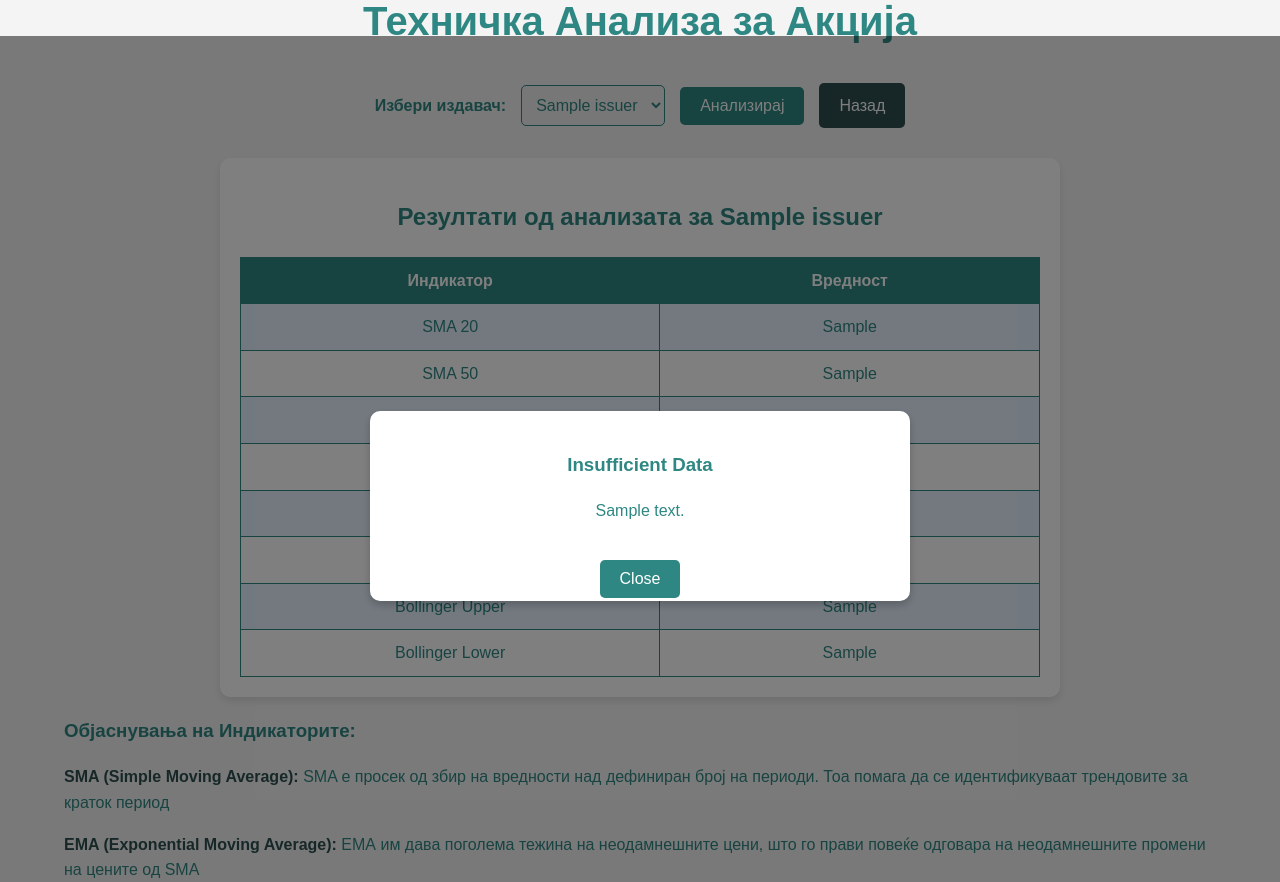
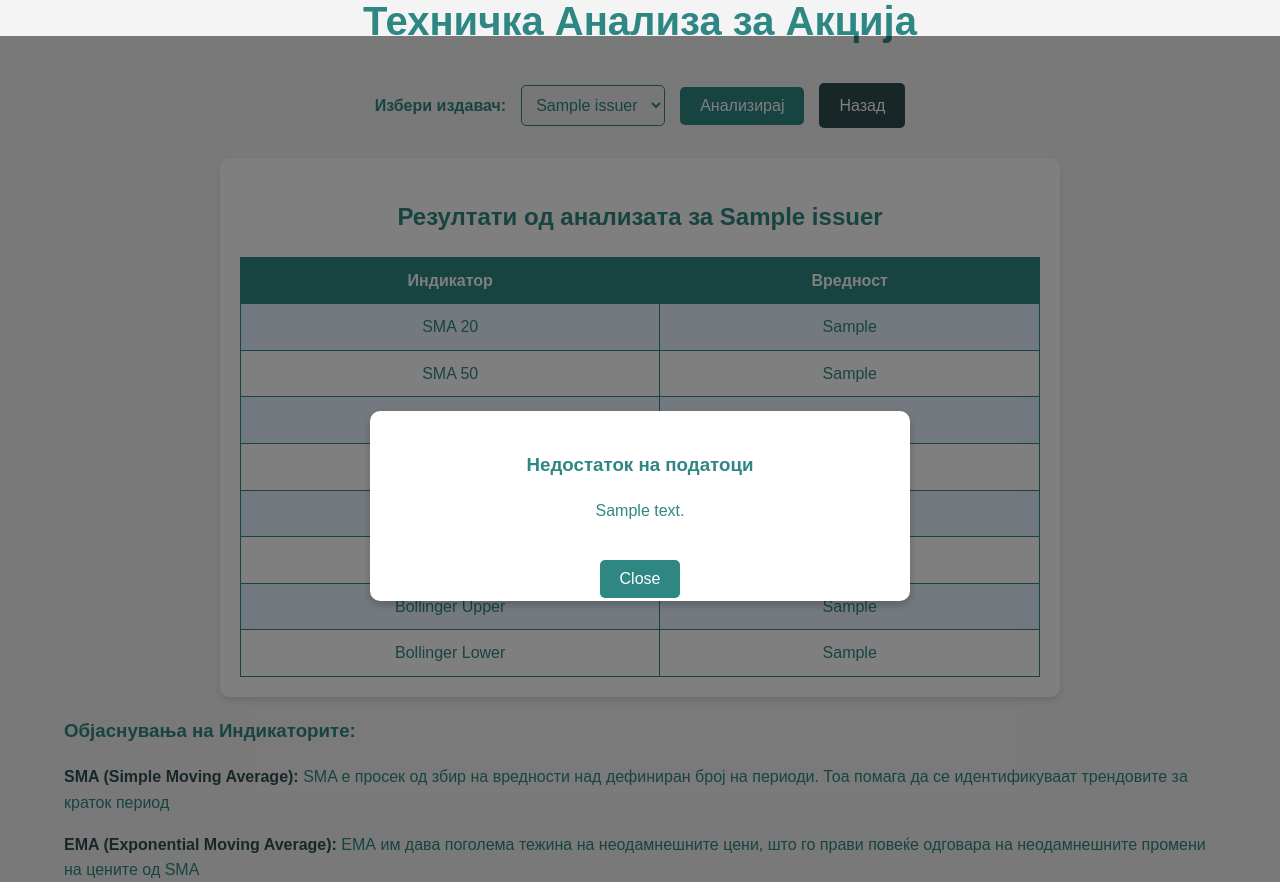
Before and after one commit to davidhristov59/DIANS, a Flask app: template Homework3/templates/technicalAnalysis.html in a window 1280 px wide. Shown: the part 58-940 px from the top of the page. Run offline with Flask 3, Linux system fonts and the light colour scheme; the template is opened without the code that fills it: most values are stand-ins (such as "Sample title", 1, 10 or a date in 2020).

Commit message:
Refactoring technicalAnalysis.html

```diff
--- a/Homework3/templates/technicalAnalysis.html
+++ b/Homework3/templates/technicalAnalysis.html
@@ -96,7 +96,7 @@
     {% if insufficient_data %}
     <div id="popup" class="popup">
         <div class="popup-content" data-missing="{{ missing_count }}">
-            <h3>Insufficient Data</h3>
+            <h3>Недостаток на податоци</h3>
             <ul>
                 {% for algorithm, message in insufficient_data.items() %}
                 <li>{{ message }}</li>
```
